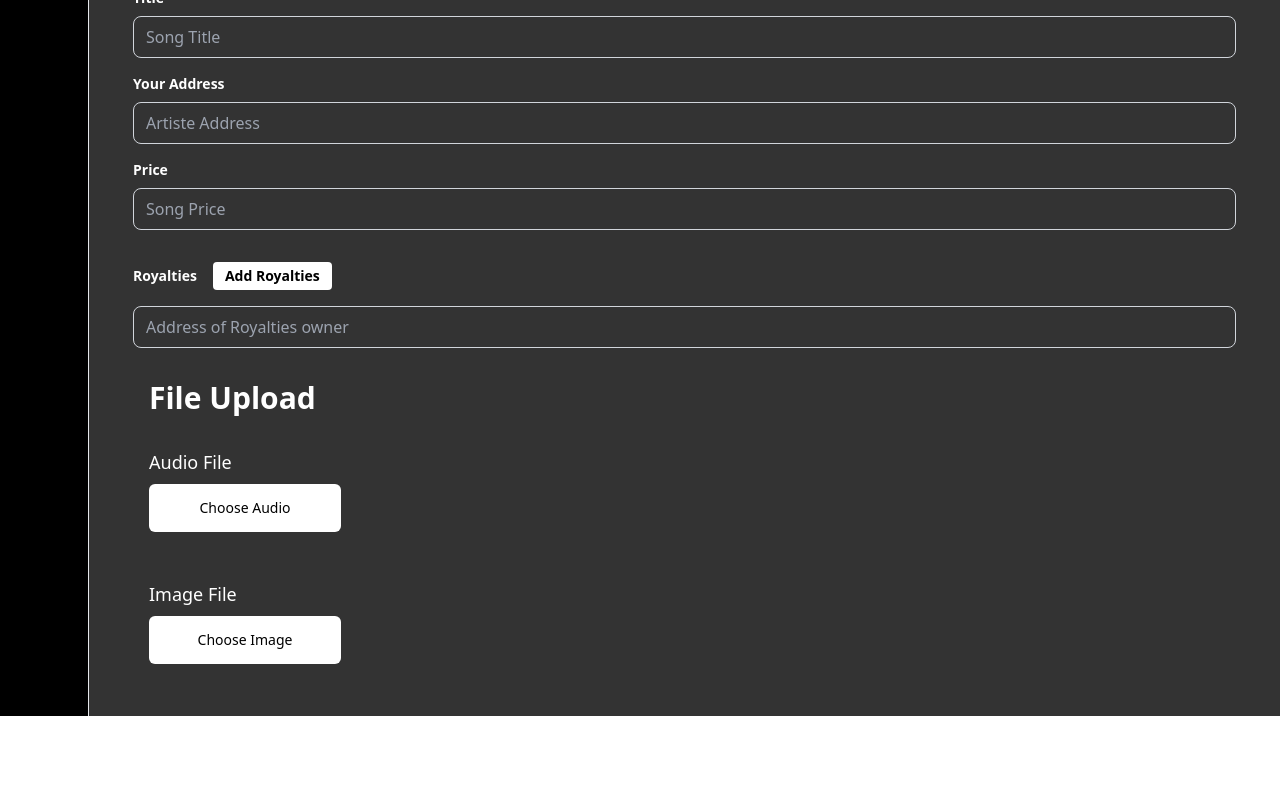
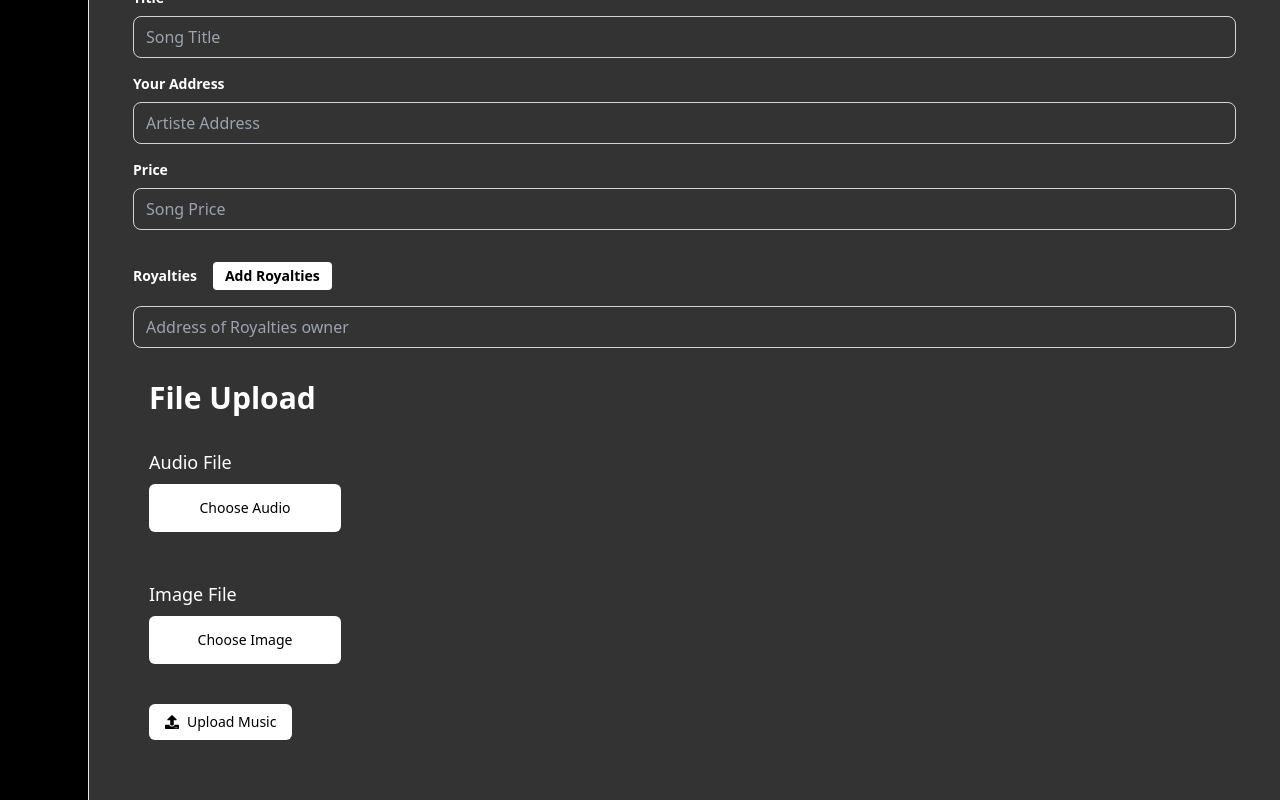
Before and after one commit to kwakyebrilliant/deyplay, a React (Create React App) app: page /dashmusic in a window 1280 px wide. Shown: the part 578-1378 px from the top of the page. Before the commit the page ends 1294 px from the top, so only its background shows below. Built offline with nearby package versions, Linux system fonts and the light colour scheme.

Commit message:
dashmusic updates

```diff
--- a/src/dashboard/Pages/DashMusic.js
+++ b/src/dashboard/Pages/DashMusic.js
@@ -3,6 +3,7 @@ import React, { useState } from 'react';
 import Sidebar from '../Partials/Sidebar';
 import PartialNavbar from '../Partials/PartialNavbar';
 import musics from '../../component/assets/musics.jpg';
+import { FaUpload } from 'react-icons/fa';
 
 function DashMusic() {
 
@@ -196,6 +197,21 @@ function DashMusic() {
                             </div>
                           </div>
 
+                          <div className="flex mb-12 ml-4 items-center">
+                            <label
+                              htmlFor="file-input"
+                              className="flex items-center justify-center px-4 py-2 text-sm font-medium text-black bg-white hover:bg-black hover:text-white rounded-md cursor-pointer"
+                            >
+                              <FaUpload className="mr-2" />
+                              Upload Music
+                              <input
+                                id="file-input"
+                                type="file"
+                                className="hidden"
+                              />
+                            </label>
+                          </div>
+
 
                         </form>
                       </div>
```
